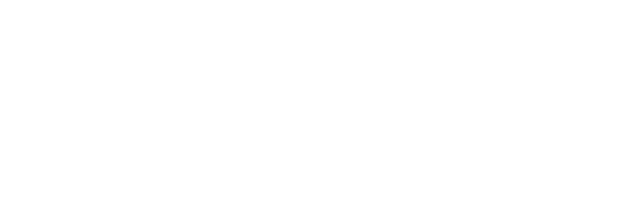
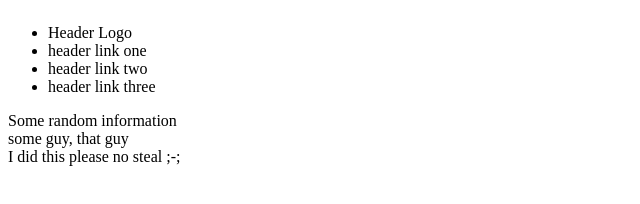
Before and after one commit to PrinceGill2/odinpracweb, a plain HTML site: page index.html in a window 1280 px wide. Shown: the whole page, without its empty margins (0-640 px from the left). Drawn offline with Linux system fonts and the light colour scheme.

Commit message:
add basic info and containers

```diff
--- a/index.html
+++ b/index.html
@@ -9,22 +9,49 @@
   </head>
   <body>
     <div class="header">
+        <ul>
+            <li>Header Logo</li>
+            <li>header link one</li>
+            <li>header link two</li>
+            <li>header link three</li>
+        </ul>
 
     </div>
     <div class="hero">
+        <div class="left">
+
+        </div>
+        <div class="right">
+
+        </div>
 
     </div>
     <div class="content">
+        <div class="top">
+            Some random information
+        </div>
+        <div class="stuff">
+
+        </div>
 
     </div>
     <div class="quote">
+        <div class="inspiring">
+
+        </div>
+        <div class="fella">
+            some guy, that guy
+        </div>
 
     </div>
     <div class="sign">
+        <div class="blur">
+
+        </div>
 
     </div>
     <div class="footer">
-
+        I did this please no steal ;-;
     </div>
 
 
--- a/style.css
+++ b/style.css
@@ -0,0 +1,4 @@
+body {
+    display: flex;
+    flex-direction: column;
+}
```
